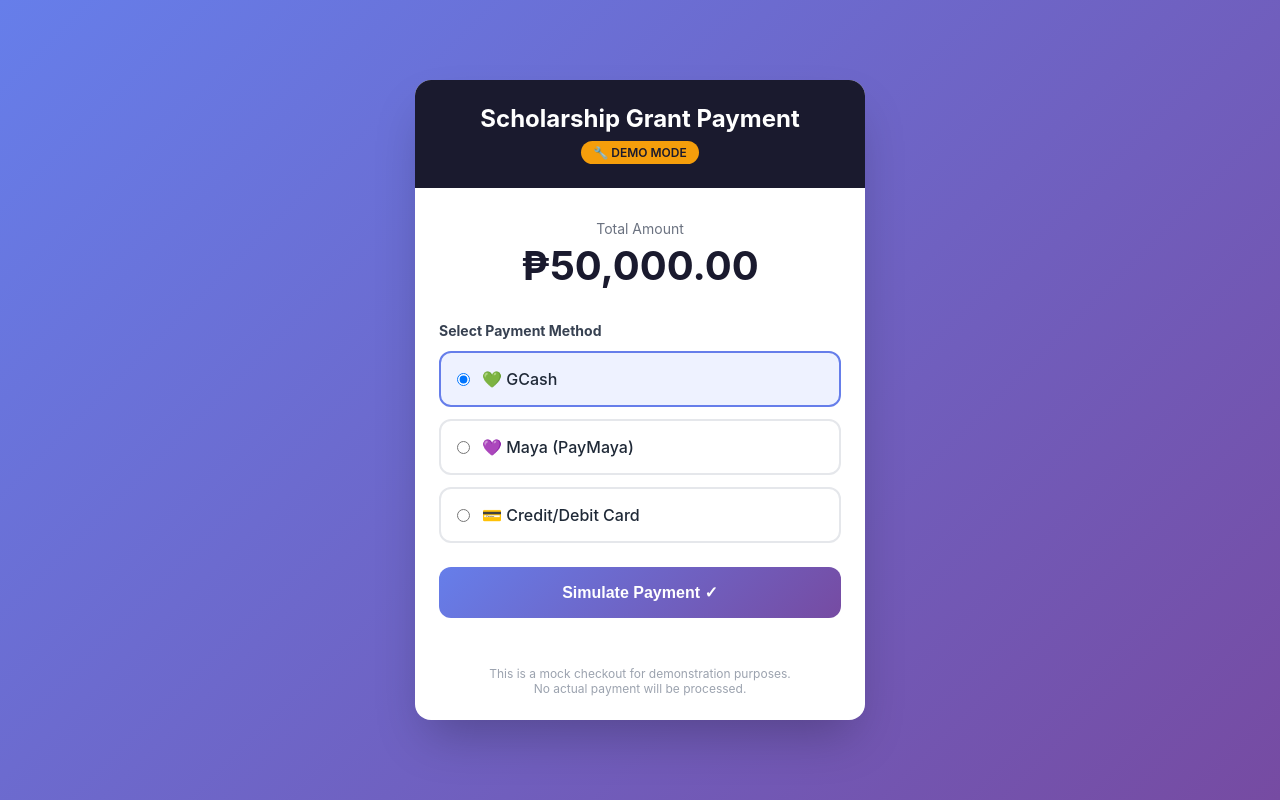
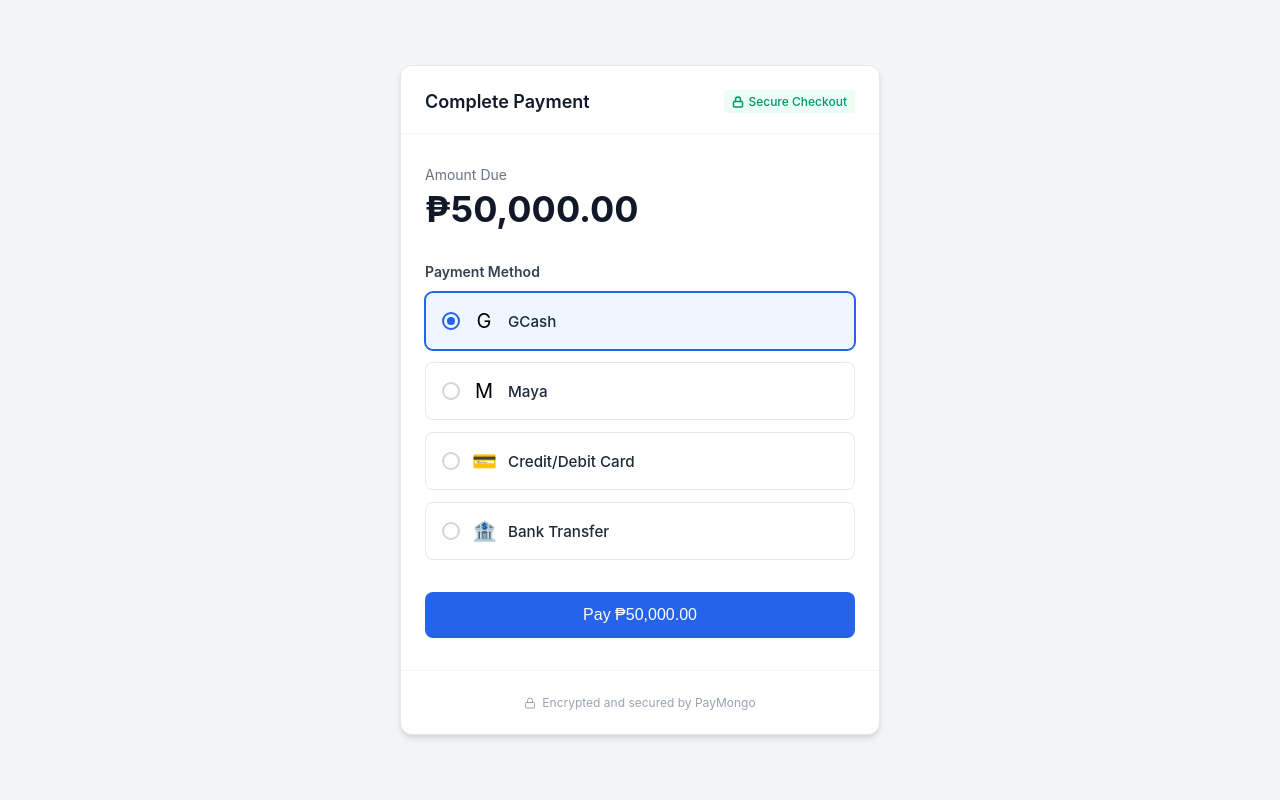
Before and after one commit to twistedwarden/esm_v3, a Laravel app: page /payment/mock-checkout/1 in a window 1280 px wide. Run offline with Laravel 12, Linux system fonts and the light colour scheme.

Commit message:
disbursement

```diff
--- a/microservices/aid_service/resources/views/mock-checkout.blade.php
+++ b/microservices/aid_service/resources/views/mock-checkout.blade.php
@@ -13,8 +13,8 @@
         }
 
         body {
-            font-family: -apple-system, BlinkMacSystemFont, 'Segoe UI', Roboto, Oxygen, Ubuntu, sans-serif;
-            background: linear-gradient(135deg, #667eea 0%, #764ba2 100%);
+            font-family: 'Inter', -apple-system, BlinkMacSystemFont, 'Segoe UI', Roboto, sans-serif;
+            background-color: #f3f4f6;
             min-height: 100vh;
             display: flex;
             align-items: center;
@@ -24,63 +24,69 @@
 
         .checkout-container {
             background: white;
-            border-radius: 16px;
-            box-shadow: 0 25px 50px -12px rgba(0, 0, 0, 0.25);
-            max-width: 450px;
+            border-radius: 12px;
+            box-shadow: 0 4px 6px -1px rgba(0, 0, 0, 0.1), 0 2px 4px -1px rgba(0, 0, 0, 0.06);
+            max-width: 480px;
             width: 100%;
             overflow: hidden;
+            border: 1px solid #e5e7eb;
         }
 
         .checkout-header {
-            background: #1a1a2e;
-            color: white;
-            padding: 24px;
-            text-align: center;
+            background: #ffffff;
+            padding: 24px 24px 20px;
+            border-bottom: 1px solid #f3f4f6;
+            display: flex;
+            align-items: center;
+            justify-content: space-between;
         }
 
         .checkout-header h1 {
-            font-size: 1.5rem;
-            margin-bottom: 8px;
+            font-size: 1.125rem;
+            font-weight: 600;
+            color: #111827;
         }
 
-        .checkout-header .demo-badge {
-            background: #f59e0b;
-            color: #1a1a2e;
-            padding: 4px 12px;
-            border-radius: 999px;
+        .secure-badge {
+            display: flex;
+            align-items: center;
+            gap: 4px;
+            color: #059669;
             font-size: 0.75rem;
-            font-weight: 600;
-            display: inline-block;
+            font-weight: 500;
+            background: #ecfdf5;
+            padding: 4px 8px;
+            border-radius: 4px;
         }
 
         .checkout-body {
             padding: 32px 24px;
         }
 
-        .amount-display {
-            text-align: center;
+        .amount-section {
             margin-bottom: 32px;
         }
 
-        .amount-display .label {
+        .amount-label {
             color: #6b7280;
             font-size: 0.875rem;
             margin-bottom: 4px;
         }
 
-        .amount-display .amount {
-            font-size: 2.5rem;
+        .amount-value {
+            font-size: 2.25rem;
             font-weight: 700;
-            color: #1a1a2e;
+            color: #111827;
         }
 
         .payment-methods {
-            margin-bottom: 24px;
+            margin-bottom: 32px;
         }
 
-        .payment-methods h3 {
+        .section-title {
             color: #374151;
             font-size: 0.875rem;
+            font-weight: 600;
             margin-bottom: 12px;
         }
 
@@ -88,68 +94,104 @@
             display: flex;
             align-items: center;
             padding: 16px;
-            border: 2px solid #e5e7eb;
-            border-radius: 12px;
+            border: 1px solid #e5e7eb;
+            border-radius: 8px;
             margin-bottom: 12px;
             cursor: pointer;
             transition: all 0.2s;
+            position: relative;
         }
 
         .method-option:hover {
-            border-color: #667eea;
-            background: #f8fafc;
+            border-color: #d1d5db;
+            background: #f9fafb;
         }
 
         .method-option.selected {
-            border-color: #667eea;
-            background: #eef2ff;
+            border-color: #2563eb;
+            background: #eff6ff;
+            box-shadow: 0 0 0 1px #2563eb;
         }
 
         .method-option input {
-            margin-right: 12px;
+            position: absolute;
+            opacity: 0;
         }
 
-        .method-option .method-name {
+        .radio-custom {
+            width: 18px;
+            height: 18px;
+            border: 2px solid #d1d5db;
+            border-radius: 50%;
+            margin-right: 12px;
+            position: relative;
+            display: flex;
+            align-items: center;
+            justify-content: center;
+        }
+
+        .method-option.selected .radio-custom {
+            border-color: #2563eb;
+        }
+
+        .method-option.selected .radio-custom::after {
+            content: '';
+            width: 8px;
+            height: 8px;
+            background: #2563eb;
+            border-radius: 50%;
+        }
+
+        .method-icon {
+            margin-right: 12px;
+            font-size: 1.25rem;
+            width: 24px;
+            text-align: center;
+        }
+
+        .method-name {
             font-weight: 500;
             color: #1f2937;
+            font-size: 0.95rem;
         }
 
         .pay-button {
             width: 100%;
-            padding: 16px;
-            background: linear-gradient(135deg, #667eea 0%, #764ba2 100%);
+            padding: 14px;
+            background: #2563eb;
             color: white;
             border: none;
-            border-radius: 12px;
+            border-radius: 8px;
             font-size: 1rem;
-            font-weight: 600;
+            font-weight: 500;
             cursor: pointer;
-            transition: transform 0.2s, box-shadow 0.2s;
+            transition: background-color 0.2s;
+            display: flex;
+            align-items: center;
+            justify-content: center;
+            gap: 8px;
         }
 
         .pay-button:hover {
-            transform: translateY(-2px);
-            box-shadow: 0 10px 20px rgba(102, 126, 234, 0.3);
-        }
-
-        .pay-button:disabled {
-            background: #9ca3af;
-            cursor: not-allowed;
-            transform: none;
-            box-shadow: none;
+            background: #1d4ed8;
         }
 
         .footer-note {
             text-align: center;
-            padding: 16px 24px 24px;
+            padding: 24px;
+            border-top: 1px solid #f3f4f6;
             color: #9ca3af;
             font-size: 0.75rem;
+            display: flex;
+            align-items: center;
+            justify-content: center;
+            gap: 6px;
         }
 
         .loading {
             display: none;
             text-align: center;
-            padding: 20px;
+            padding: 40px 20px;
         }
 
         .loading.show {
@@ -158,12 +200,12 @@
 
         .spinner {
             border: 3px solid #f3f3f3;
-            border-top: 3px solid #667eea;
+            border-top: 3px solid #2563eb;
             border-radius: 50%;
-            width: 30px;
-            height: 30px;
+            width: 32px;
+            height: 32px;
             animation: spin 1s linear infinite;
-            margin: 0 auto 12px;
+            margin: 0 auto 16px;
         }
 
         @keyframes spin {
@@ -181,29 +223,56 @@
 <body>
     <div class="checkout-container">
         <div class="checkout-header">
-            <h1>Scholarship Grant Payment</h1>
-            <span class="demo-badge">🔧 DEMO MODE</span>
+            <h1>Complete Payment</h1>
+            <div class="secure-badge">
+                <svg width="12" height="12" viewBox="0 0 24 24" fill="none" stroke="currentColor" stroke-width="3"
+                    stroke-linecap="round" stroke-linejoin="round">
+                    <rect x="3" y="11" width="18" height="11" rx="2" ry="2"></rect>
+                    <path d="M7 11V7a5 5 0 0 1 10 0v4"></path>
+                </svg>
+                Secure Checkout
+            </div>
         </div>
 
         <div class="checkout-body" id="paymentForm">
-            <div class="amount-display">
-                <div class="label">Total Amount</div>
-                <div class="amount">₱{{ number_format($amount, 2) }}</div>
+            <div class="amount-section">
+                <div class="amount-label">Amount Due</div>
+                <div class="amount-value">₱{{ number_format($amount, 2) }}</div>
             </div>
 
             <div class="payment-methods">
-                <h3>Select Payment Method</h3>
-                <label class="method-option selected">
-                    <input type="radio" name="method" value="gcash" checked>
-                    <span class="method-name">💚 GCash</span>
+                <div class="section-title">Payment Method</div>
+
+                @php
+                    $preferred = request('method', 'gcash'); // Default to GCash if not specified
+                @endphp
+
+                <label class="method-option {{ $preferred == 'gcash' ? 'selected' : '' }}">
+                    <input type="radio" name="method" value="gcash" {{ $preferred == 'gcash' ? 'checked' : '' }}>
+                    <div class="radio-custom"></div>
+                    <span class="method-icon">G</span>
+                    <span class="method-name">GCash</span>
                 </label>
-                <label class="method-option">
-                    <input type="radio" name="method" value="maya">
-                    <span class="method-name">💜 Maya (PayMaya)</span>
+
+                <label class="method-option {{ $preferred == 'maya' || $preferred == 'paymaya' ? 'selected' : '' }}">
+                    <input type="radio" name="method" value="maya" {{ $preferred == 'maya' || $preferred == 'paymaya' ? 'checked' : '' }}>
+                    <div class="radio-custom"></div>
+                    <span class="method-icon">M</span>
+                    <span class="method-name">Maya</span>
                 </label>
-                <label class="method-option">
-                    <input type="radio" name="method" value="card">
-                    <span class="method-name">💳 Credit/Debit Card</span>
+
+                <label class="method-option {{ $preferred == 'card' ? 'selected' : '' }}">
+                    <input type="radio" name="method" value="card" {{ $preferred == 'card' ? 'checked' : '' }}>
+                    <div class="radio-custom"></div>
+                    <span class="method-icon">💳</span>
+                    <span class="method-name">Credit/Debit Card</span>
+                </label>
+
+                <label class="method-option {{ $preferred == 'bank_transfer' ? 'selected' : '' }}">
+                    <input type="radio" name="method" value="bank_transfer" {{ $preferred == 'bank_transfer' ? 'checked' : '' }}>
+                    <div class="radio-custom"></div>
+                    <span class="method-icon">🏦</span>
+                    <span class="method-name">Bank Transfer</span>
                 </label>
             </div>
 
@@ -211,19 +280,24 @@
                 @csrf
                 <input type="hidden" name="application_id" value="{{ $applicationId }}">
                 <button type="submit" class="pay-button" id="payBtn">
-                    Simulate Payment ✓
+                    Pay ₱{{ number_format($amount, 2) }}
                 </button>
             </form>
         </div>
 
         <div class="loading" id="loadingState">
             <div class="spinner"></div>
-            <p>Processing payment...</p>
+            <p style="color: #4b5563; font-weight: 500;">Processing secure payment...</p>
+            <p style="color: #9ca3af; font-size: 0.875rem; margin-top: 8px;">Please do not close this window</p>
         </div>
 
         <div class="footer-note">
-            This is a mock checkout for demonstration purposes.<br>
-            No actual payment will be processed.
+            <svg width="12" height="12" viewBox="0 0 24 24" fill="none" stroke="currentColor" stroke-width="2"
+                stroke-linecap="round" stroke-linejoin="round">
+                <rect x="3" y="11" width="18" height="11" rx="2" ry="2"></rect>
+                <path d="M7 11V7a5 5 0 0 1 10 0v4"></path>
+            </svg>
+            Encrypted and secured by PayMongo
         </div>
     </div>
 
```
Also changed, not shown: microservices/aid_service/app/Services/PaymentService.php (+20 -1 lines).
